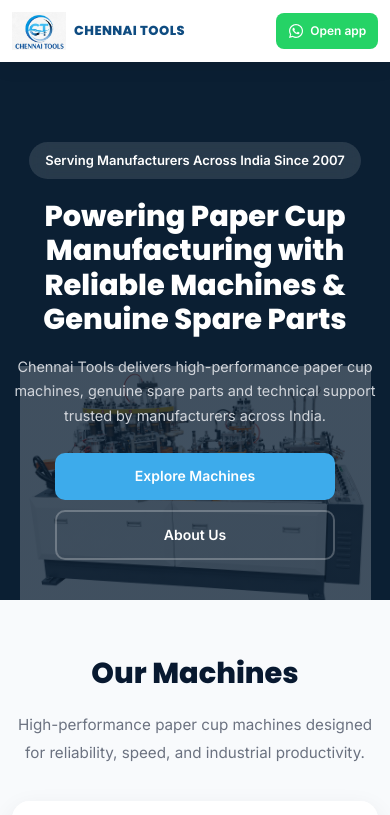
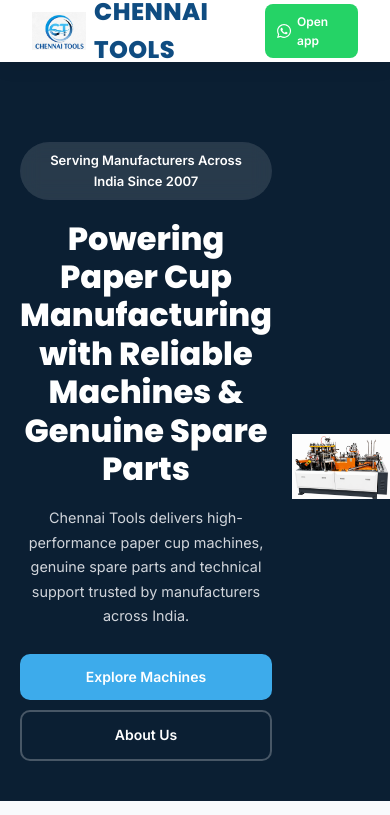
Before and after one commit to priyahub20/chennaitools-website1, a React (Vite) app: page /#/ in a window 390 px wide. Shown: the top 815 px of the page. Built offline with nearby package versions, Linux system fonts and the light colour scheme.

Commit message:
Improve mobile responsiveness

```diff
--- a/src/styles/Global.css
+++ b/src/styles/Global.css
@@ -45,6 +45,7 @@
   width:92%;
   max-width:1200px;
   margin:0 auto;
+  padding: 0 20px;
 }
 
 section{
@@ -68,12 +69,26 @@
 
 @media(max-width:768px){
 
-  section{
-    padding:50px 0;
+  h1 {
+    font-size: 2rem !important;
+    line-height: 1.2;
   }
 
-  .container{
-    width:95%;
+  h2 {
+    font-size: 1.5rem !important;
+  }
+
+  .btn-group {
+    flex-direction: column;
+    gap: 12px;
+  }
+
+  .grid {
+    grid-template-columns: 1fr !important;
+  }
+
+  .hero-content {
+    text-align: center;
   }
 }
 
--- a/src/styles/Hero.css
+++ b/src/styles/Hero.css
@@ -115,12 +115,22 @@
 @media(max-width:768px){
 
   .hero{
-    min-height:auto;
-    padding:90px 0 50px;
+    padding:70px 20px 40px;
+    background-image:none;
+    text-align:center;
+  }
 
-    background-position:center bottom;
-    background-size:90%;
-    text-align:center;
+  .hero::after{
+    content:"";
+    display:block;
+    width:100%;
+    height:250px;
+    margin-top:30px;
+
+    background:url("../assets/ct27-advanced.png");
+    background-repeat:no-repeat;
+    background-position:center;
+    background-size:contain;
   }
 
   .hero-content{
```
